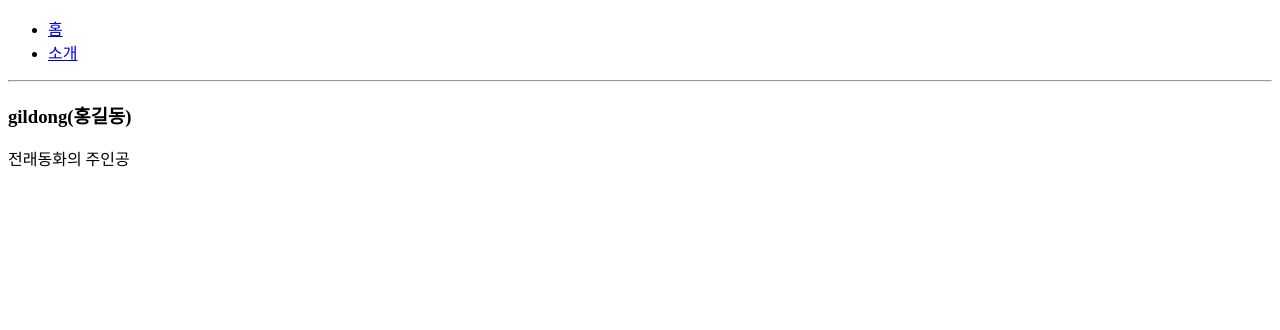
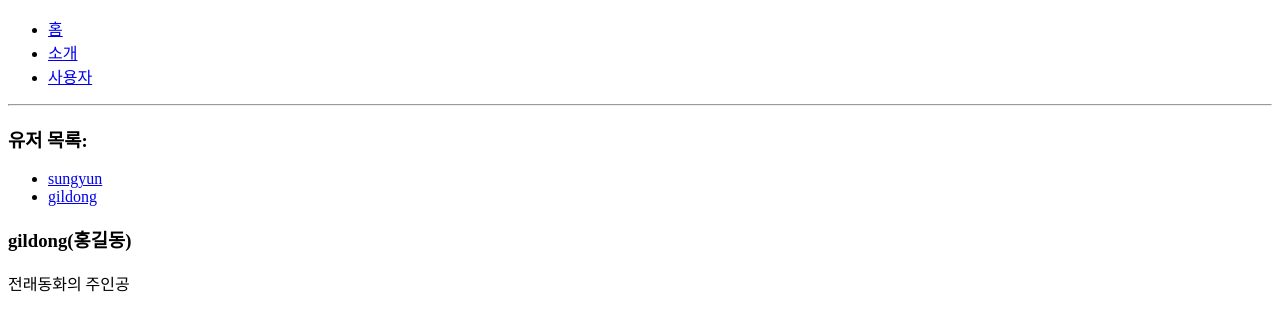
Before and after one commit to sungyun6789/react-practice, a React (Create React App) app: page /profiles/gildong in a window 1280 px wide. Shown: the top 330 px of the page. Built offline with nearby package versions, Linux system fonts and the light colour scheme.

Commit message:
feat/sub-route

```diff
--- a/src/App.js
+++ b/src/App.js
@@ -2,7 +2,7 @@ import React from 'react';
 import { Route, Link } from 'react-router-dom';
 import About from './router/About';
 import Home from './router/Home';
-import Profile from './router/Profile';
+import Profiles from './router/Profiles';
 
 const App = () => {
   return (
@@ -14,11 +14,14 @@ const App = () => {
         <li>
           <Link to="/about">소개</Link>
         </li>
+        <li>
+          <Link to="/profiles">사용자</Link>
+        </li>
       </ul>
       <hr />
       <Route path="/" exact={true} component={Home} />
       <Route path="/about" component={About} />
-      <Route path="/profiles/:username" component={Profile} />
+      <Route path="/profiles" component={Profiles} />
     </div>
   );
 };
--- /dev/null
+++ b/src/router/Profiles.js
@@ -0,0 +1,24 @@
+import React from 'react';
+import { Link, Route } from 'react-router-dom';
+import Profile from './Profile';
+
+const Profiles = () => {
+  return (
+    <div>
+      <h3>유저 목록: </h3>
+      <ul>
+        <li>
+          <Link to="/profiles/sungyun">sungyun</Link>
+        </li>
+        <li>
+          <Link to="/profiles/gildong">gildong</Link>
+        </li>
+      </ul>
+
+      <Route path="/profiles" exact render={() => <div>유저를 선택하세요</div>} />
+      <Route path="/profiles/:username" component={Profile} />
+    </div>
+  );
+};
+
+export default Profiles;
```
